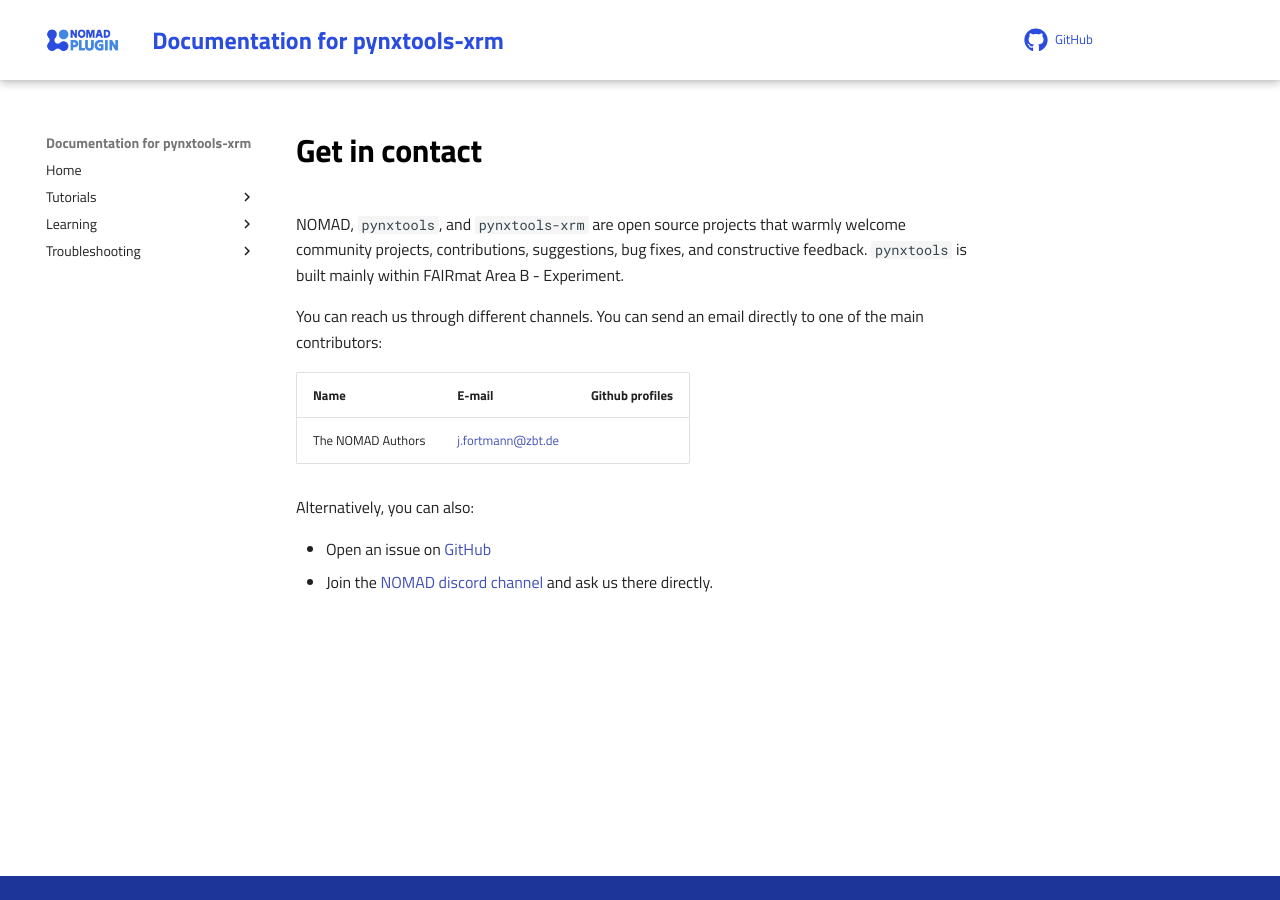
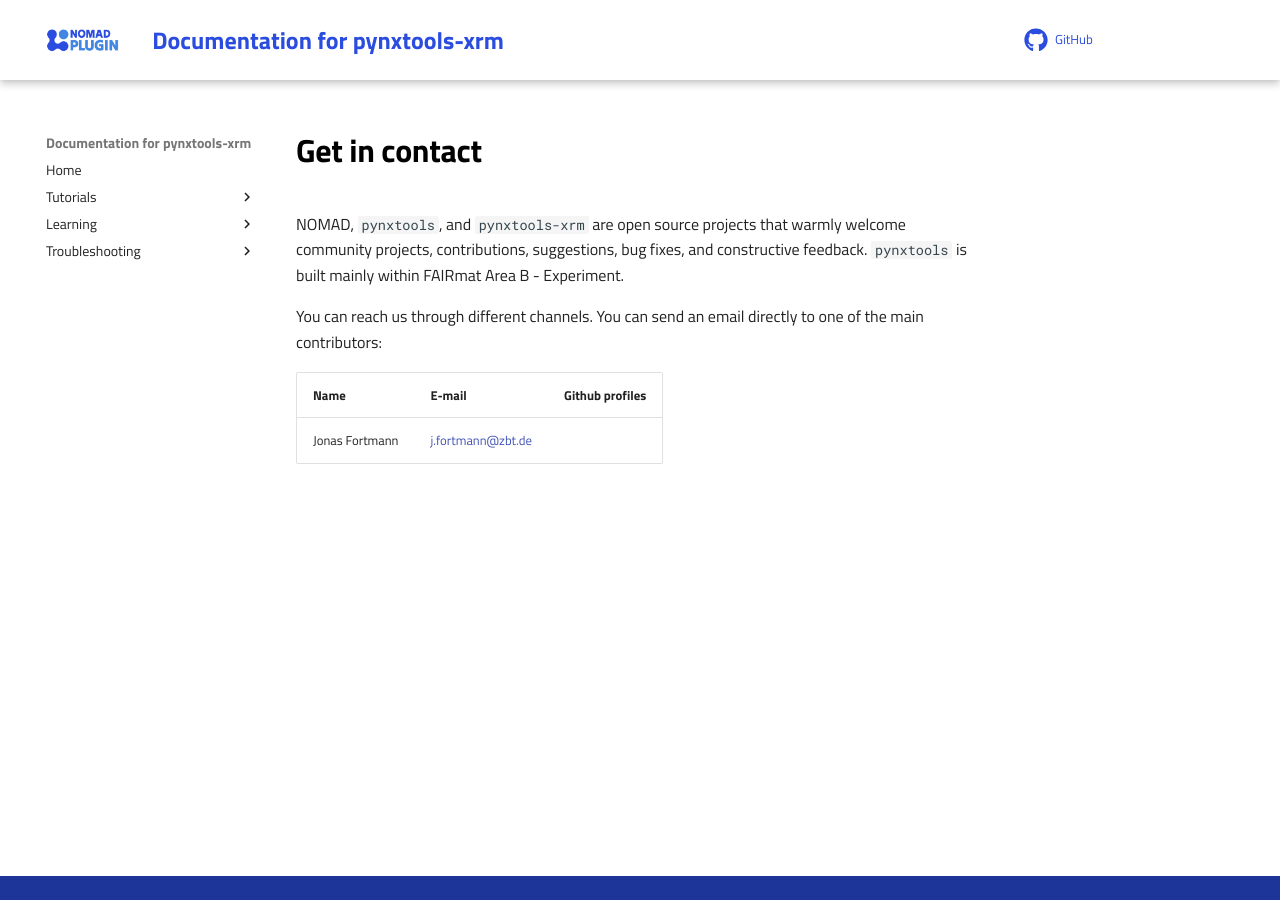
Before and after one commit to ZBT-Tools/pynxtools-xrm, an MkDocs documentation site: the page built from docs/contact.md, in a window 1280 px wide. Built offline with MkDocs 1.6.1 and Material for MkDocs 9.7.7, drawn with Linux system fonts in a browser that asks for light colours; comment, search, counter and statistics services are not loaded.

Commit message:
Update contact.md

```diff
--- a/docs/contact.md
+++ b/docs/contact.md
@@ -6,9 +6,4 @@ You can reach us through different channels. You can send an email directly to o
 
 | Name | E-mail     | Github profiles |
 |------|------------|-----------------|
-| The NOMAD Authors | [j.fortmann@zbt.de](mailto:j.fortmann@zbt.de) |  |
-
-Alternatively, you can also:
-
-- Open an issue on [GitHub](https://github.com/FAIRmat-NFDI/pynxtools-xrm/issues)
-- Join the [NOMAD discord channel](https://discord.gg/Gyzx3ukUw8) and ask us there directly.
+| Jonas Fortmann| [j.fortmann@zbt.de](mailto:j.fortmann@zbt.de) |  |
```
